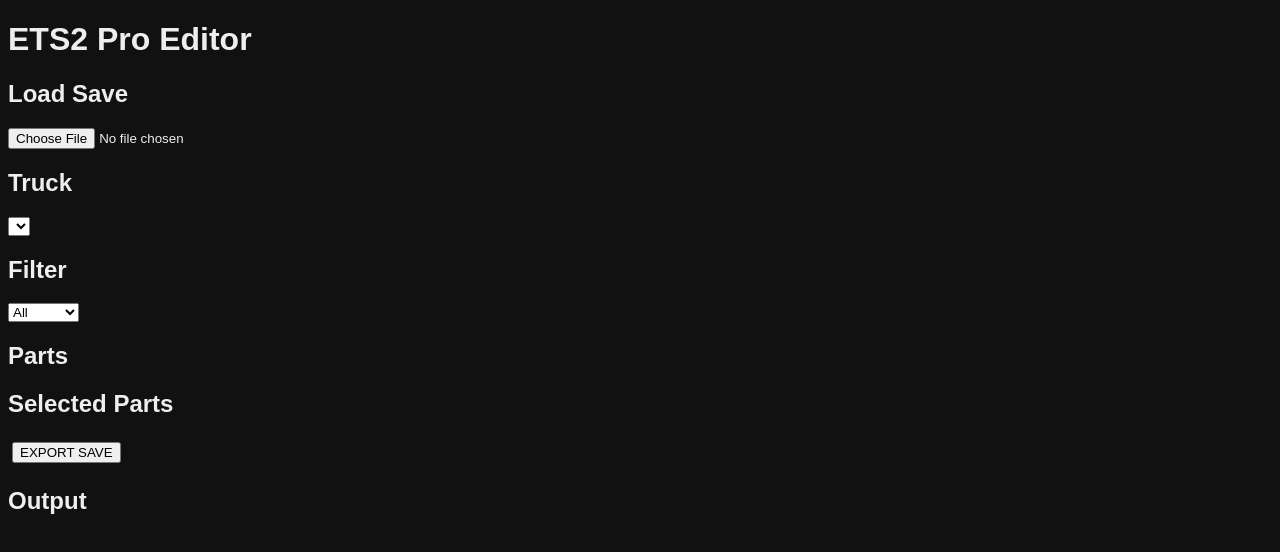
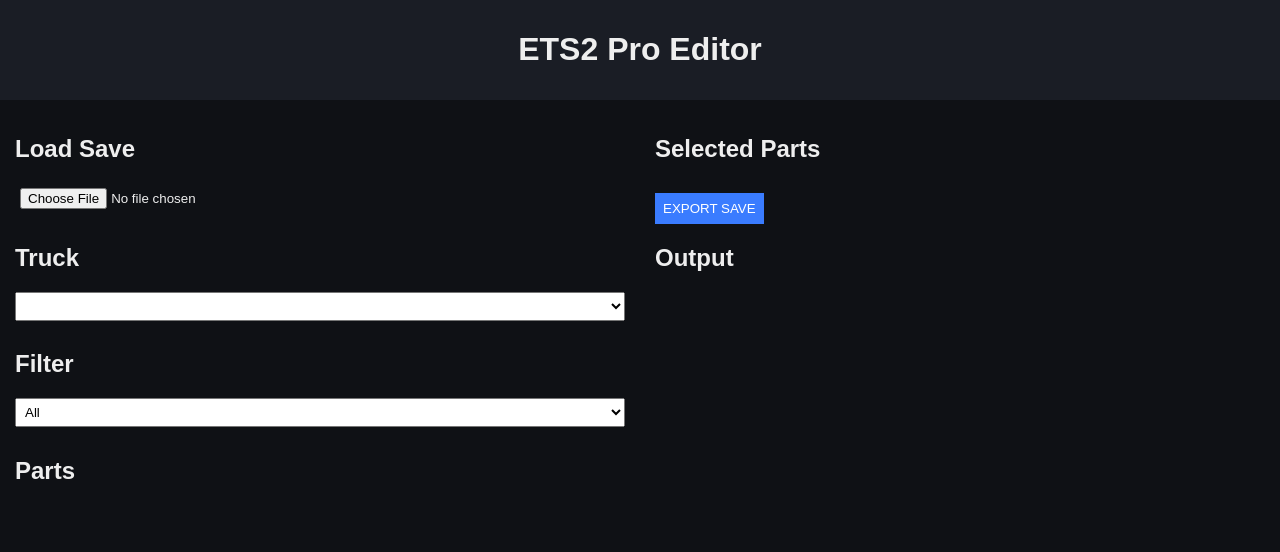
Before and after one commit to Pellehall/ets2-semaker, a plain HTML site: page index.html in a window 1280 px wide. Drawn offline with Linux system fonts and the light colour scheme.

Commit message:
Update style.css

```diff
--- a/style.css
+++ b/style.css
@@ -1,13 +1,60 @@
 body {
+  margin: 0;
   font-family: Arial;
-  background: #111;
+  background: #0f1115;
   color: #eee;
 }
 
-li {
-  margin: 4px;
+.topbar {
+  background: #1a1d25;
+  padding: 10px;
+  text-align: center;
+}
+
+.container {
+  display: flex;
+  height: 100vh;
+}
+
+.panel {
+  flex: 1;
+  padding: 15px;
+  overflow: auto;
+}
+
+#partsGrid {
+  display: grid;
+  grid-template-columns: repeat(2, 1fr);
+  gap: 8px;
+}
+
+.part {
+  background: #1e2230;
+  padding: 8px;
+  cursor: pointer;
+  border-radius: 6px;
+}
+
+.part:hover {
+  background: #2a3145;
 }
 
 button {
-  margin: 4px;
+  padding: 8px;
+  margin-top: 10px;
+  background: #3a7cff;
+  border: none;
+  color: white;
+  cursor: pointer;
 }
+
+select, input {
+  width: 100%;
+  padding: 5px;
+  margin-bottom: 10px;
+}
+
+ul {
+  list-style: none;
+  padding: 0;
+}
```
